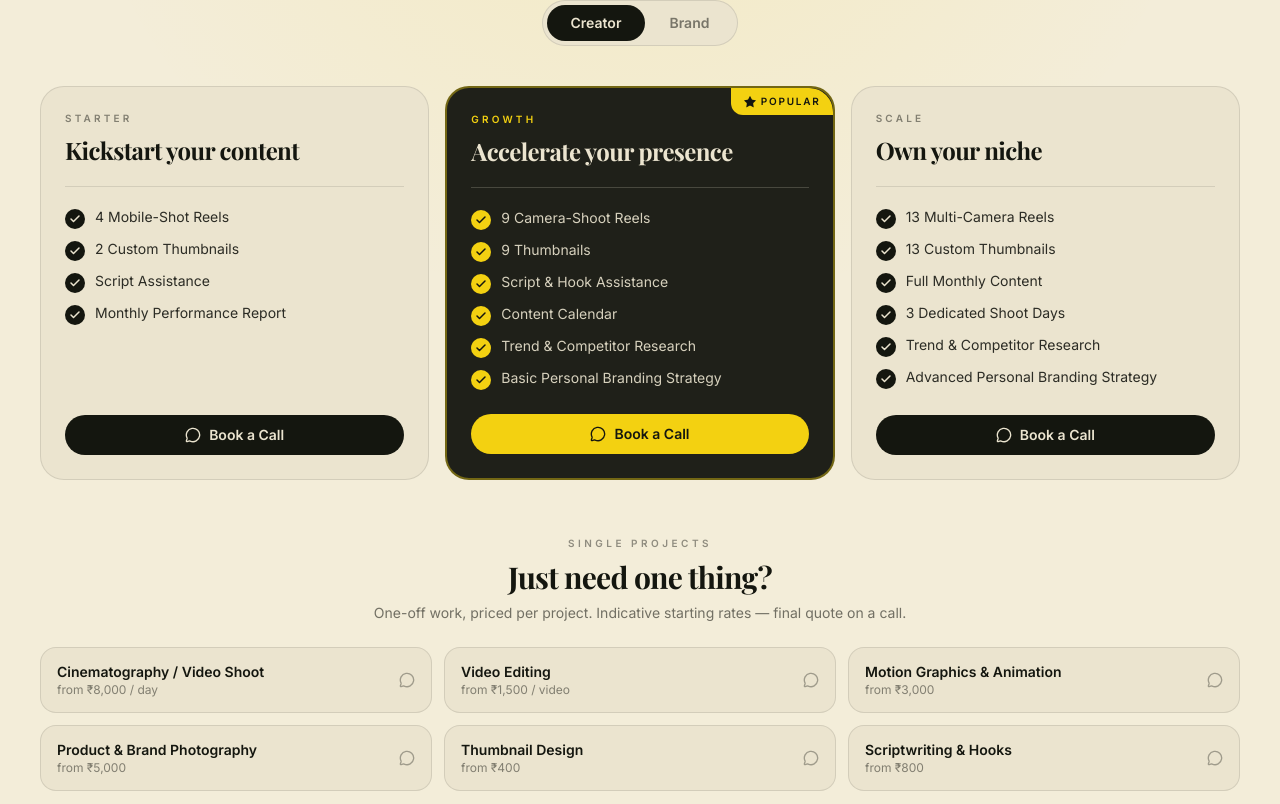
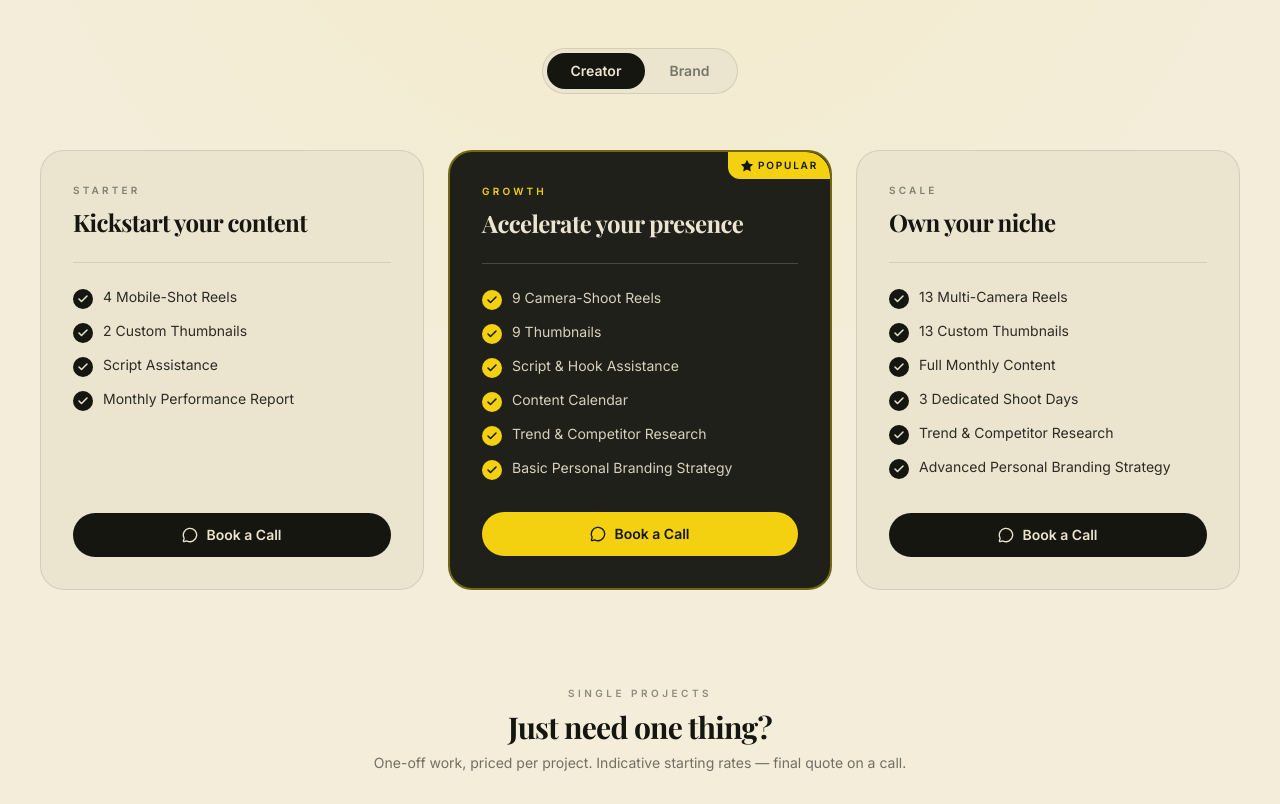
Before and after one commit to shweth5126/edibee, a React (Vite) app in the folder edibee-final-main/frontend/: page / in a window 1280 px wide. Shown: the part 2958-3762 px from the top of the page. Built offline with nearby package versions, Linux system fonts and the light colour scheme; no server answers.

Commit message:
Update Pricing.tsx

```diff
--- a/edibee-final-main/frontend/src/components/Pricing.tsx
+++ b/edibee-final-main/frontend/src/components/Pricing.tsx
@@ -128,7 +128,7 @@ function PlanCard({
       viewport={{ once: true, margin: "-10% 0px" }}
       transition={{ duration: 0.7, delay: index * 0.1, ease: [0.16, 1, 0.3, 1] }}
       whileHover={{ y: -6 }}
-      className={`relative flex flex-col overflow-hidden rounded-[24px] p-6 ${
+      className={`relative flex flex-col overflow-hidden rounded-[24px] p-6 md:p-8 ${
         plan.popular
           ? "border-2 border-honey/40 bg-ink/95"
           : "border border-black/10 bg-paper"
@@ -158,9 +158,9 @@ function PlanCard({
         {plan.tagline}
       </h3>
 
-      <div className={`my-5 h-px w-full ${plan.popular ? "bg-paper/20" : "bg-black/10"}`} />
+      <div className={`my-6 h-px w-full ${plan.popular ? "bg-paper/20" : "bg-black/10"}`} />
 
-      <ul className="flex flex-1 flex-col gap-2.5">
+      <ul className="flex flex-1 flex-col gap-3">
         {plan.features.map((f) => (
           <li key={f} className="flex items-start gap-2.5">
             <span
@@ -185,7 +185,7 @@ function PlanCard({
         target="_blank"
         rel="noopener noreferrer"
         data-testid={`pricing-cta-${segment}-${plan.name.toLowerCase()}`}
-        className={`mt-6 inline-flex w-full items-center justify-center gap-2 rounded-full px-5 py-2.5 text-sm font-semibold transition-all duration-300 ${
+        className={`mt-8 inline-flex w-full items-center justify-center gap-2 rounded-full px-5 py-3 text-sm font-semibold transition-all duration-300 ${
           plan.popular
             ? "bg-honey text-ink hover:bg-paper"
             : "bg-ink text-paper hover:bg-honey hover:text-ink"
@@ -205,15 +205,15 @@ export function Pricing() {
   return (
     <section
       id="pricing"
-      className="relative overflow-hidden px-6 py-14 md:px-10 md:py-20"
+      className="relative overflow-hidden px-6 py-20 md:px-10 md:py-28"
       style={{
         background:
-          "radial-gradient(circle at top, rgba(243,209,17,0.12), transparent 45%), #f3edd9",
+          "radial-gradient(circle at top, rgba(243,209,17,0.08), transparent 45%), #f3edd9",
       }}
     >
       <div className="mx-auto max-w-[1200px]">
         <Reveal>
-          <div className="mb-8 space-y-4 text-center">
+          <div className="mb-10 space-y-4 text-center md:mb-12">
             <p className="text-[10px] font-semibold uppercase tracking-[0.35em] text-charcoal/50">
               Packages
             </p>
@@ -228,7 +228,7 @@ export function Pricing() {
         </Reveal>
 
         {/* segment toggle */}
-        <div className="mb-10 flex justify-center">
+        <div className="mb-12 flex justify-center md:mb-14">
           <div className="inline-flex rounded-full border border-black/10 bg-paper p-1">
             {(["creator", "brand"] as Segment[]).map((s) => (
               <button
@@ -249,7 +249,7 @@ export function Pricing() {
           </div>
         </div>
 
-        <div className="grid grid-cols-1 gap-4 md:grid-cols-3">
+        <div className="grid grid-cols-1 gap-5 md:grid-cols-3 md:gap-6">
           {plans.map((plan, i) => (
             <PlanCard key={`${segment}-${plan.name}`} plan={plan} index={i} segment={segment} />
           ))}
@@ -257,8 +257,8 @@ export function Pricing() {
 
         {/* à-la-carte single projects */}
         <Reveal delay={0.1}>
-          <div className="mt-14">
-            <div className="mb-6 text-center">
+          <div className="mt-20 md:mt-24">
+            <div className="mb-8 text-center">
               <p className="text-[10px] font-semibold uppercase tracking-[0.35em] text-charcoal/50">
                 Single projects
               </p>
@@ -270,7 +270,7 @@ export function Pricing() {
               </p>
             </div>
 
-            <div className="grid grid-cols-1 gap-3 sm:grid-cols-2 lg:grid-cols-3">
+            <div className="grid grid-cols-1 gap-4 sm:grid-cols-2 lg:grid-cols-3">
               {PROJECTS.map((p) => (
                 <a
                   key={p.name}
@@ -278,7 +278,7 @@ export function Pricing() {
                   target="_blank"
                   rel="noopener noreferrer"
                   data-testid={`pricing-project-${p.name.toLowerCase().replace(/[^a-z]+/g, "-")}`}
-                  className="group flex items-center justify-between gap-3 rounded-2xl border border-black/10 bg-paper px-4 py-3.5 transition-all duration-300 hover:-translate-y-0.5 hover:border-ink/30"
+                  className="group flex items-center justify-between gap-3 rounded-2xl border border-black/10 bg-paper px-5 py-4 transition-all duration-300 hover:-translate-y-0.5 hover:border-ink/30"
                 >
                   <span>
                     <span className="block text-sm font-semibold text-ink">{p.name}</span>
```
